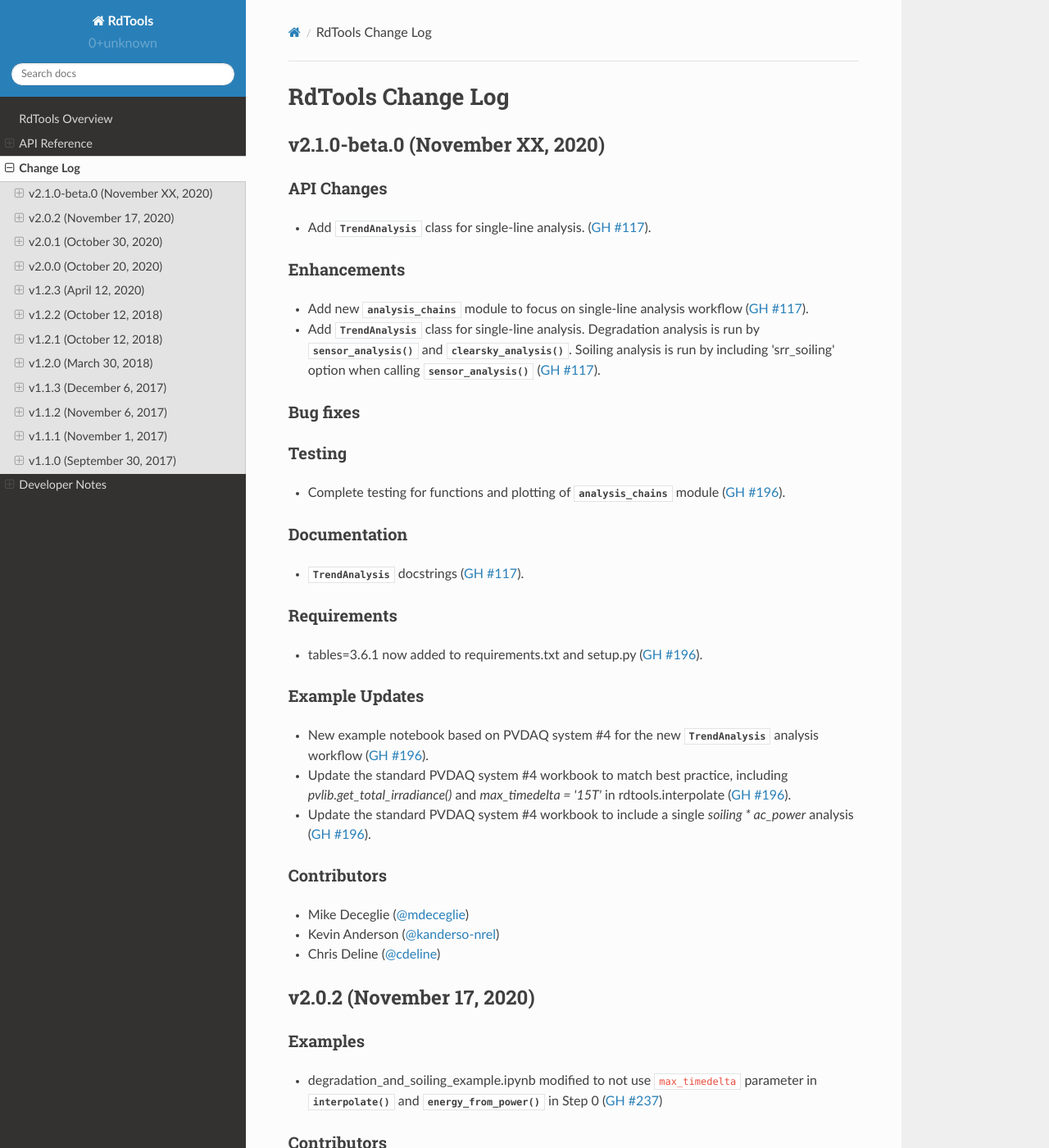
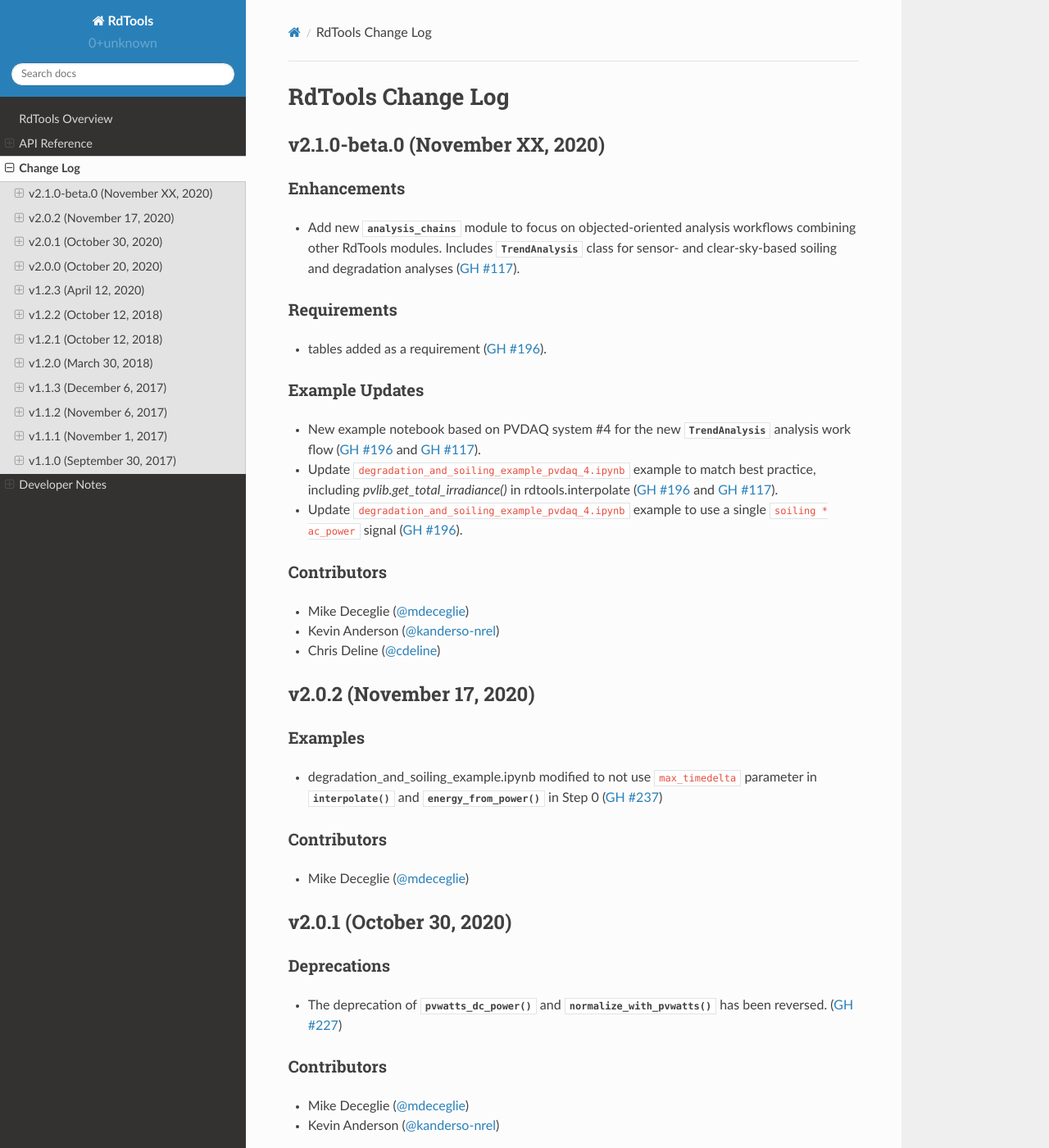
Before and after one commit to NREL/rdtools, a Sphinx documentation site: the page built from docs/sphinx/source/changelog.rst, in a window 1280 px wide and 1400 px high. Shown: the whole window at 82% size. Built offline with Sphinx 7.4.7 and the Read the Docs theme 2.0.0, drawn with Linux system fonts in a browser that asks for light colours; pages that are not in the unit, such as notebooks, are missing from menus.

Commit message:
Changelog consolidation

```diff
--- a/docs/sphinx/source/changelog/v2.1.0-beta.0.rst
+++ b/docs/sphinx/source/changelog/v2.1.0-beta.0.rst
@@ -2,47 +2,28 @@
 v2.1.0-beta.0 (November XX, 2020)
 *********************************
 
-API Changes
------------
-* Add :py:class:`~rdtools.analysis_chains.TrendAnalysis` class for single-line analysis. (:pull:`117`).
 
 Enhancements
 ------------
-* Add new :py:mod:`~rdtools.analysis_chains` module to focus on single-line analysis workflow
-  (:pull:`117`).
-* Add :py:class:`~rdtools.analysis_chains.TrendAnalysis` class for single-line analysis.
-  Degradation analysis is run by :py:meth:`~rdtools.analysis_chains.TrendAnalysis.sensor_analysis`
-  and :py:meth:`~rdtools.analysis_chains.TrendAnalysis.clearsky_analysis`. Soiling analysis
-  is run by including 'srr_soiling' option when calling
-  :py:meth:`~rdtools.analysis_chains.TrendAnalysis.sensor_analysis` (:pull:`117`).
-
-
-Bug fixes
----------
-
-
-Testing
--------
-* Complete testing for functions and plotting of :py:mod:`~rdtools.analysis_chains` module (:pull:`196`).
-
-
-Documentation
--------------
-* :py:class:`~rdtools.analysis_chains.TrendAnalysis` docstrings (:pull:`117`).
+* Add new :py:mod:`~rdtools.analysis_chains` module to focus on objected-oriented analysis workflows
+  combining other RdTools modules. Includes :py:class:`~rdtools.analysis_chains.TrendAnalysis` class
+  for sensor- and clear-sky-based soiling and degradation analyses (:pull:`117`).
 
 
 Requirements
 ------------
-* tables=3.6.1 now added to requirements.txt and setup.py (:pull:`196`).
+* tables added as a requirement (:pull:`196`).
+
 
 Example Updates
 ---------------
-* New example notebook based on PVDAQ system #4 for the new :py:class:`~rdtools.analysis_chains.TrendAnalysis`
-  analysis workflow (:pull:`196`).
-* Update the standard PVDAQ system #4 workbook to match best practice, including
-  `pvlib.get_total_irradiance()` and `max_timedelta = '15T'` in rdtools.interpolate (:pull:`196`).
-* Update the standard PVDAQ system #4 workbook to include a single `soiling * ac_power`
-  analysis (:pull:`196`).
+* New example notebook based on PVDAQ system #4 for the new
+  :py:class:`~rdtools.analysis_chains.TrendAnalysis` analysis work flow (:pull:`196` and
+  :pull:`117`).
+* Update ``degradation_and_soiling_example_pvdaq_4.ipynb`` example to match best practice, including
+  `pvlib.get_total_irradiance()` in rdtools.interpolate (:pull:`196` and :pull:`117`).
+* Update ``degradation_and_soiling_example_pvdaq_4.ipynb`` example to use a single
+  ``soiling * ac_power`` signal (:pull:`196`).
 
 
 Contributors
```
